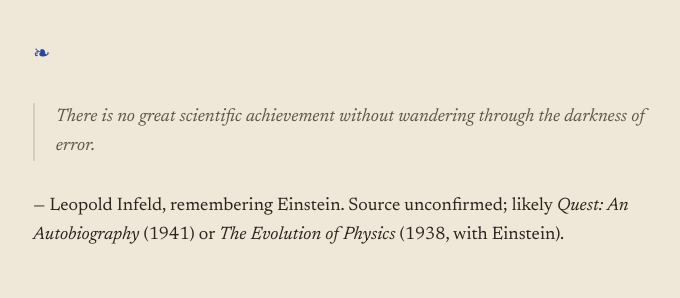
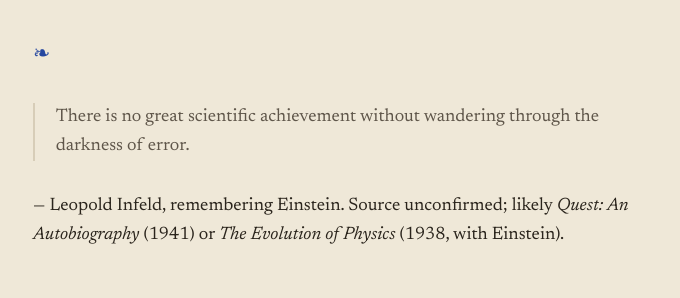
Before and after one commit to lauramoorewrites-del/treasury, a Jekyll site: the page built from _pages/darkness-and-creativity.md, in a window 1280 px wide. Shown: the part 236-534 px from the top of the page, without its empty margins (301-981 px from the left). Built offline with Jekyll 4.4.1, drawn with Linux system fonts in a browser that asks for light colours.

Commit message:
Remove italics from blockquotes for readability
Co-Authored-By: Claude Opus 4.6 (1M context) <noreply@anthropic.com>

```diff
--- a/assets/style.css
+++ b/assets/style.css
@@ -69,7 +69,7 @@ a:focus-visible{ outline: 2px solid var(--accent); outline-offset: 3px; border-r
 
 /* blockquotes */
 blockquote{ margin: 1.7rem 0; padding-left: 1.15rem;
-  border-left: 2px solid var(--rule); font-style: italic; color: var(--muted-ink); }
+  border-left: 2px solid var(--rule); font-style: normal; color: var(--muted-ink); }
 
 hr{ border: 0; border-top: 1px solid var(--rule); margin: 2.4rem 0; }
 img{ max-width: 100%; height: auto; }
```
